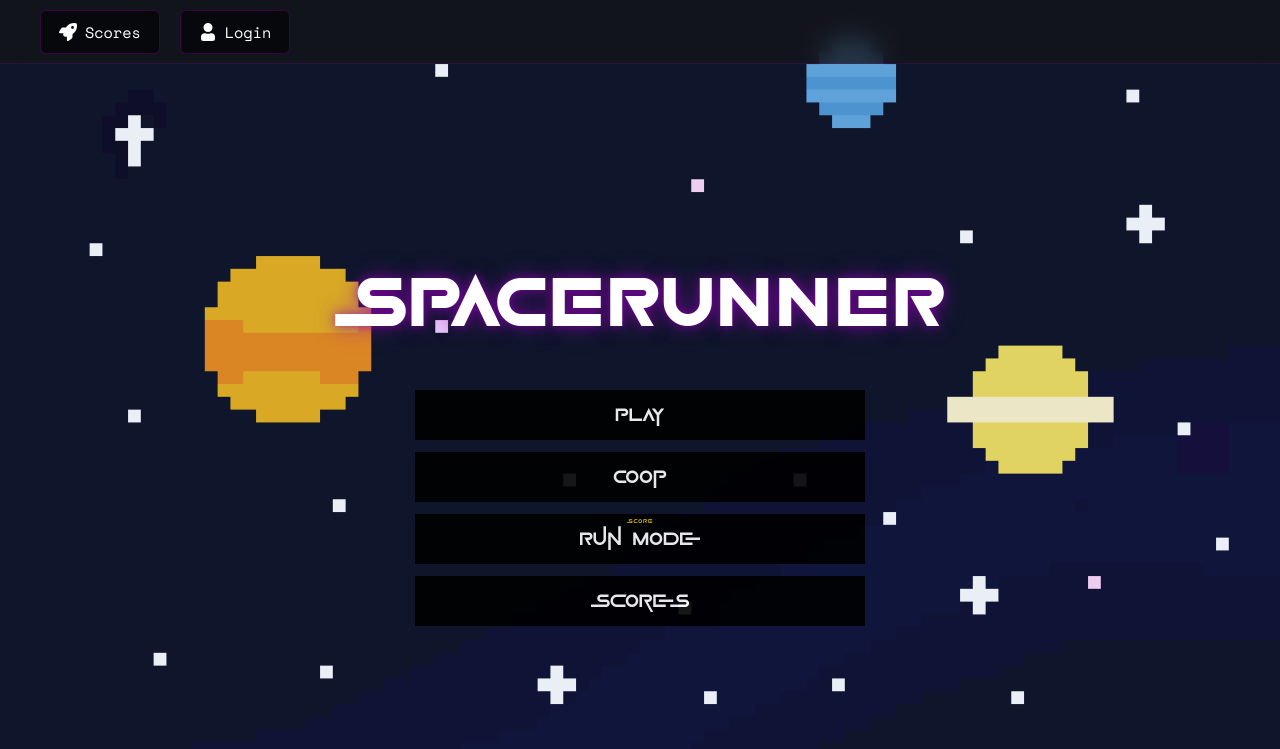
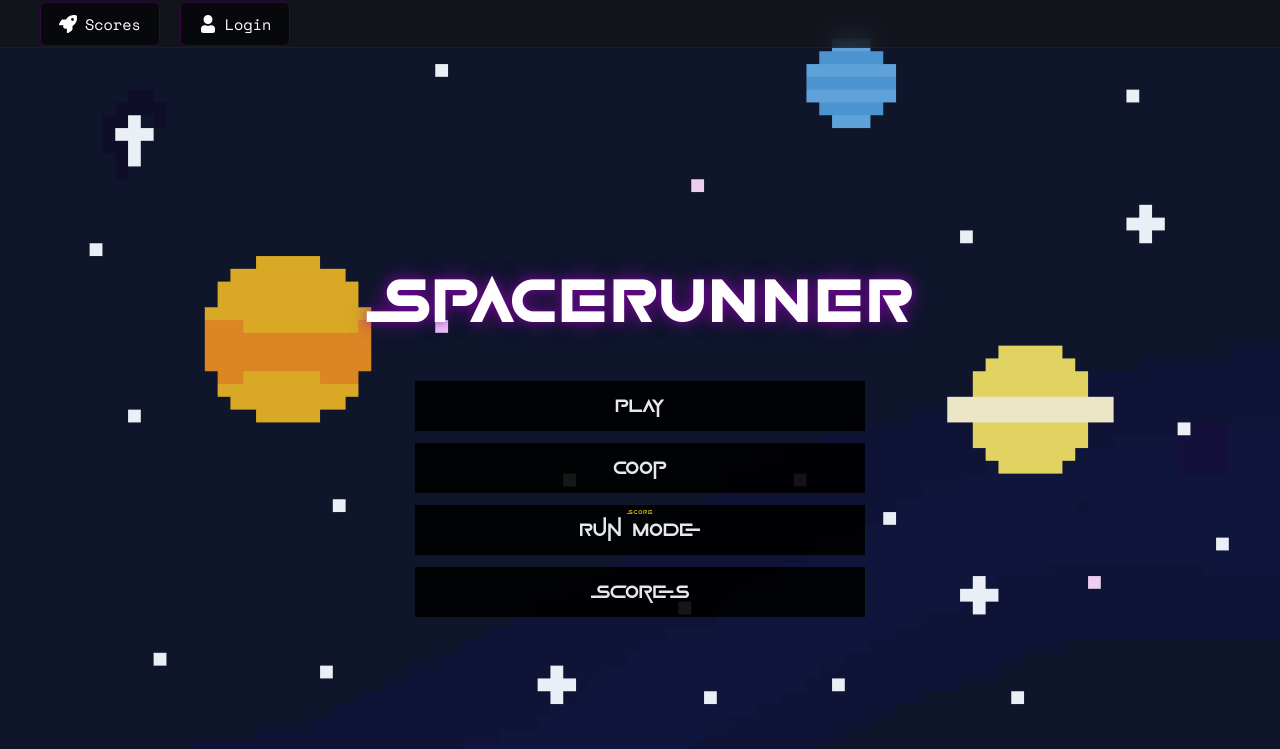
Before and after one commit to Michi4/SpaceRunner, a PHP site: page / in a window 1280 px wide. Shown: the top 749 px of the page. Run offline with PHP 8.4, Linux system fonts and the light colour scheme.

Commit message:
style: reduce navbar heights and spacerunner logo font sizes on compact viewports

```diff
--- a/GAME/public/css/style.css
+++ b/GAME/public/css/style.css
@@ -35,8 +35,8 @@ main{
     justify-content: center;
     height: 100vh;
     width: 100vw;
-    padding: 20px;
-    padding-top: 80px;
+    padding: clamp(10px, 3vh, 20px);
+    padding-top: calc(clamp(40px, 6vh, 60px) + clamp(10px, 3vh, 30px));
     overflow: hidden;
     transition: 500ms all ease-in-out;
 }
@@ -256,7 +256,7 @@ input:checked+.slider:before {
     top: 0;
     left: 0;
     width: 100%;
-    height: clamp(50px, 8vh, 70px);
+    height: clamp(40px, 6vh, 60px);
     display: flex;
     justify-content: space-between;
     align-items: center;
@@ -453,12 +453,12 @@ table, td, input, select, textarea {
 
 .headline {
     font-family: space, sans-serif;
-    font-size: clamp(2.5rem, 6vw, 4.5rem);
+    font-size: clamp(1.8rem, 5vw, 4rem);
     color: #ffffff;
     text-transform: uppercase;
     letter-spacing: 4px;
-    margin-top: 1vh;
-    margin-bottom: 2vh;
+    margin-top: clamp(4px, 1.5vh, 16px);
+    margin-bottom: clamp(6px, 2vh, 20px);
     text-shadow: 0 0 10px rgba(151, 0, 189, 0.6), 0 0 20px rgba(151, 0, 189, 0.4), 0 0 30px rgba(151, 0, 189, 0.2);
     display: inline-block;
     transition: all 0.3s ease;
@@ -808,7 +808,7 @@ input:checked+.themeslider:before {
 }
 
 #scores{
-    top: calc(clamp(50px, 8vh, 70px) + 20px);
+    top: calc(clamp(40px, 6vh, 60px) + 20px);
     left: 2vw;
 }
 
```
